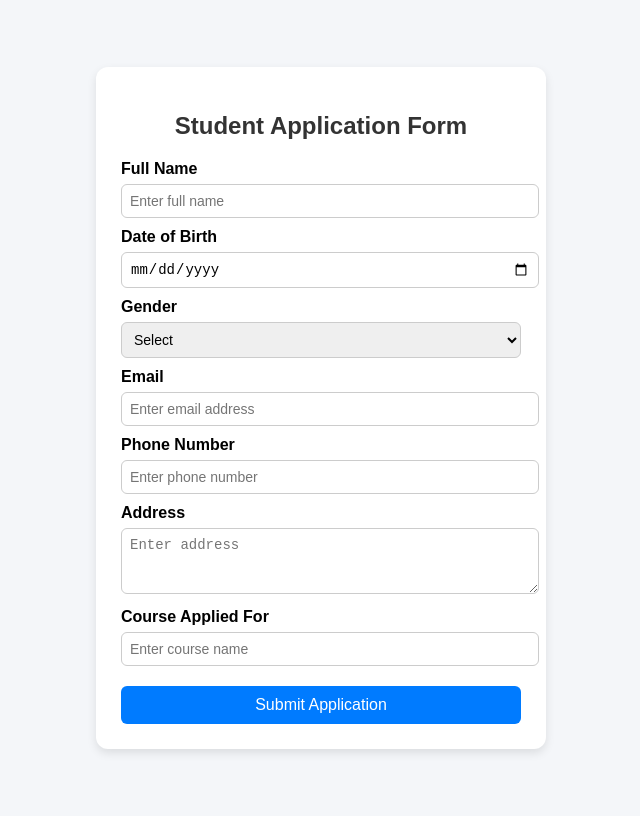
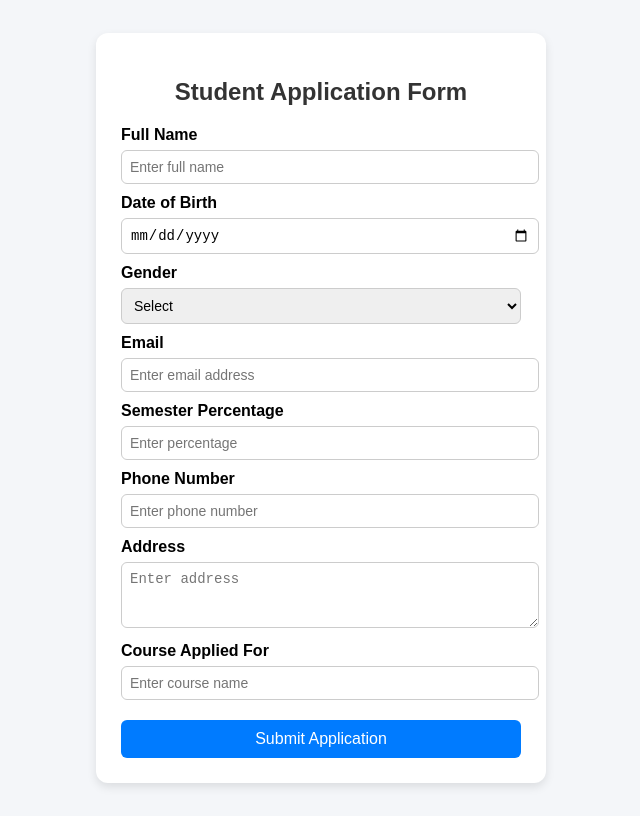
Before and after one commit to saicharan45765-debug/Aditya-Bca, a plain HTML site: page index.html in a window 1280 px wide. Shown: the whole page, without its empty margins (319-959 px from the left). Drawn offline with Linux system fonts and the light colour scheme.

Commit message:
Update index.html

```diff
--- a/index.html
+++ b/index.html
@@ -79,6 +79,10 @@
       <label for="email">Email</label>
       <input type="email" id="email" name="email" placeholder="Enter email address" required>
 
+      <label for="marks">Semester Percentage</label>
+<input type="number" id="marks" name="marks" placeholder="Enter percentage" min="0" max="100" step="0.01" required>
+
+
     <label for="phone">Phone Number</label>
 <input type="tel" id="phone" name="phone" placeholder="Enter phone number"
        maxlength="10" pattern="[0-9]{10}" required>
```
